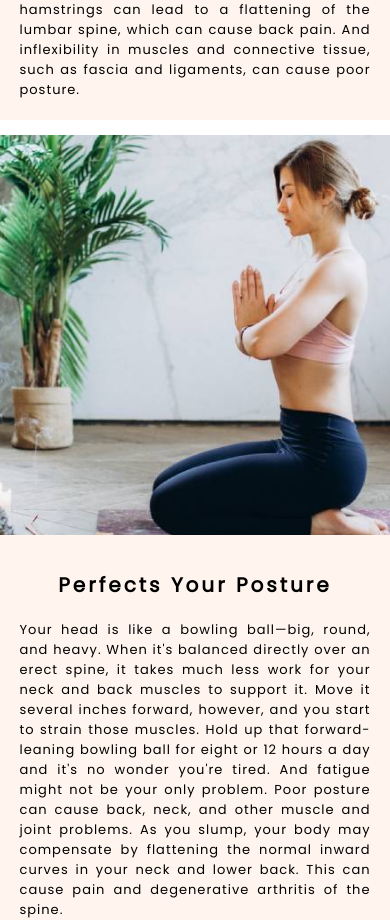
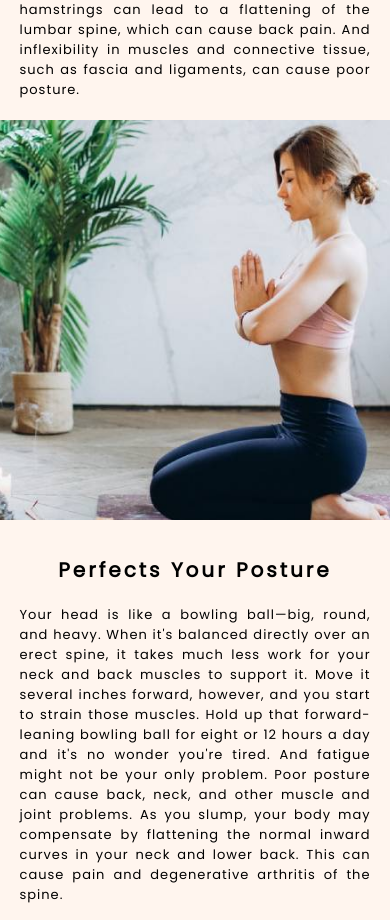
Before and after one commit to blancaverwelz/yoga-landing-page, a plain HTML site: page index.html in a window 390 px wide. Shown: the part 1123-2043 px from the top of the page. Drawn offline with Linux system fonts and the light colour scheme.

Commit message:
updated layout

```diff
--- a/style.css
+++ b/style.css
@@ -936,7 +936,7 @@ h2 {
         padding: 0;
     }
     .secondRightChild {
-        margin-top: 15px;
+        padding-top: 15px;
         width: 100%;
         float: right;
     }
```
